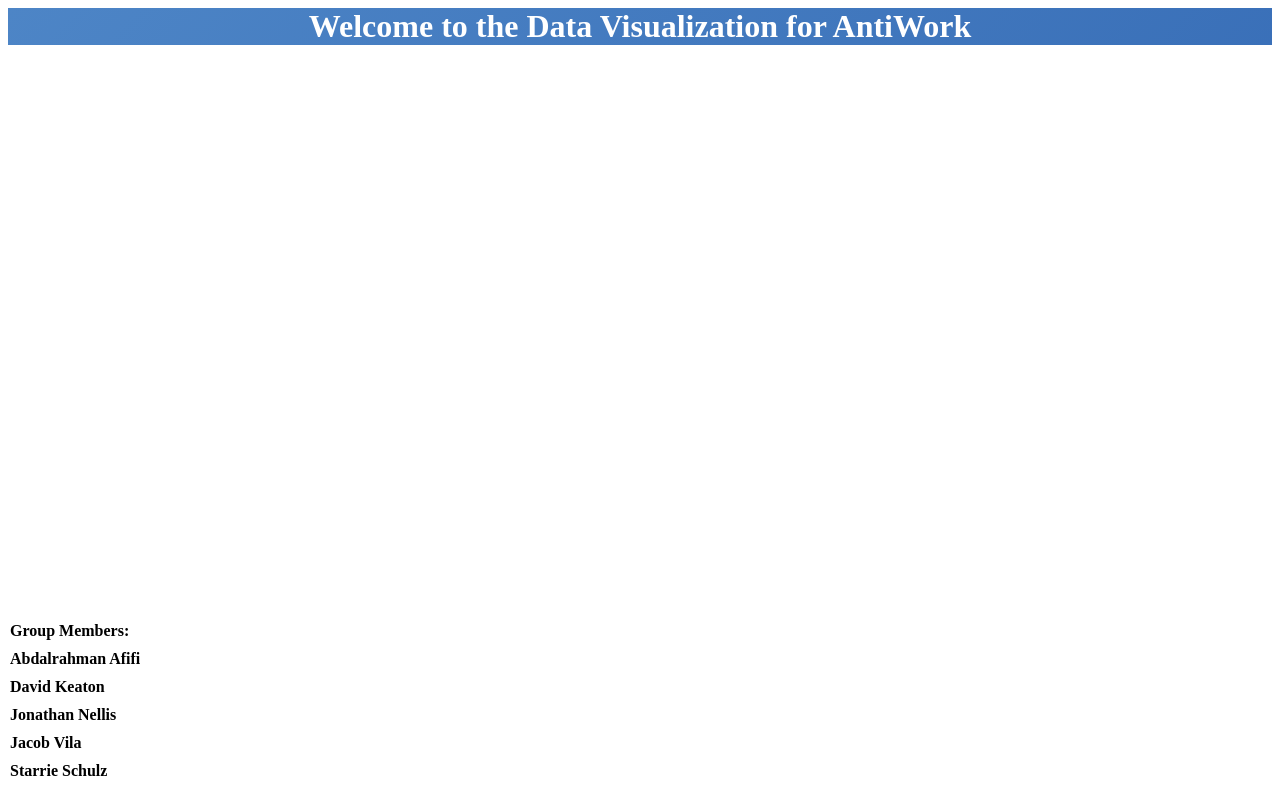
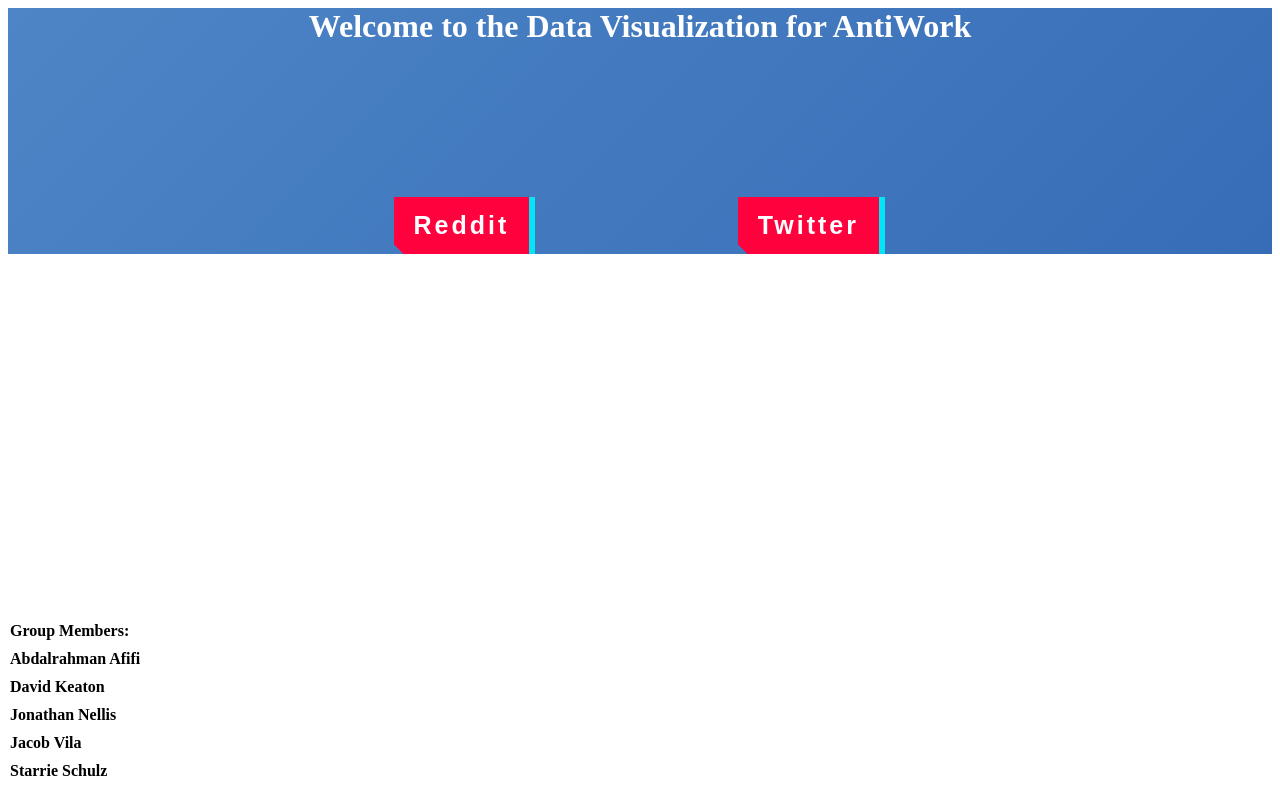
Before and after one commit to AbdalrahmanAfifi/CS460, an Angular app in the folder CS460/: page / in a window 1280 px wide. Built offline with nearby package versions, Linux system fonts and the light colour scheme.

Commit message:
Added buttons

```diff
--- a/CS460/src/app/app.component.css
+++ b/CS460/src/app/app.component.css
@@ -48,3 +48,107 @@
     font-weight: bold;
     color: black;
   }
+
+  button,
+button::after {
+ padding: 16px 20px;
+ font-size: 25px;
+ font-weight: bold;
+ background: linear-gradient(45deg, transparent 5%, #ff013c 5%);
+ border: 0;
+ color: #fff;
+ letter-spacing: 3px;
+ line-height: 1;
+ box-shadow: 6px 0px 0px #00e6f6;
+ outline: transparent;
+ position: relative;
+ left: 40%;
+ margin-top: 12%;
+ margin-right: 26%;
+ margin-left: -9.5%;
+ }
+
+button::after {
+ --slice-0: inset(50% 50% 50% 50%);
+ --slice-1: inset(80% -6px 0 0);
+ --slice-2: inset(50% -6px 30% 0);
+ --slice-3: inset(10% -6px 85% 0);
+ --slice-4: inset(40% -6px 43% 0);
+ --slice-5: inset(80% -6px 5% 0);
+ content: "HOVER ME";
+ display: block;
+ position: absolute;
+ top: 0;
+ left: 0;
+ right: 0;
+ bottom: 0;
+ background: linear-gradient(45deg, transparent 3%, #00e6f6 3%, #00e6f6 5%, #ff013c 5%);
+ text-shadow: -3px -3px 0px #f8f005, 3px 3px 0px #00e6f6;
+ clip-path: var(--slice-0);
+}
+
+button:hover::after {
+ animation: 1s glitch;
+ animation-timing-function: steps(2, end);
+}
+
+@keyframes glitch {
+ 0% {
+  clip-path: var(--slice-1);
+  transform: translate(-20px, -10px);
+ }
+
+ 10% {
+  clip-path: var(--slice-3);
+  transform: translate(10px, 10px);
+ }
+
+ 20% {
+  clip-path: var(--slice-1);
+  transform: translate(-10px, 10px);
+ }
+
+ 30% {
+  clip-path: var(--slice-3);
+  transform: translate(0px, 5px);
+ }
+
+ 40% {
+  clip-path: var(--slice-2);
+  transform: translate(-5px, 0px);
+ }
+
+ 50% {
+  clip-path: var(--slice-3);
+  transform: translate(5px, 0px);
+ }
+
+ 60% {
+  clip-path: var(--slice-4);
+  transform: translate(5px, 10px);
+ }
+
+ 70% {
+  clip-path: var(--slice-2);
+  transform: translate(-10px, 10px);
+ }
+
+ 80% {
+  clip-path: var(--slice-5);
+  transform: translate(20px, -10px);
+ }
+
+ 90% {
+  clip-path: var(--slice-1);
+  transform: translate(-10px, 0px);
+ }
+
+ 100% {
+  clip-path: var(--slice-1);
+  transform: translate(0);
+ }
+}
+
+.button-container button {
+  margin-right: 30%; /* Adjust as needed to add space between the buttons */
+}
--- a/CS460/src/app/app.component.html
+++ b/CS460/src/app/app.component.html
@@ -5,6 +5,11 @@
 </head>
 <body>
   <h1>Welcome to the Data Visualization for AntiWork</h1>
+  <div class="button-containr">
+    <button> Reddit </button>
+    <button> Twitter </button>
+  </div>
+
   <footer>
     <ul>
       <li>Group Members:</li>
```
